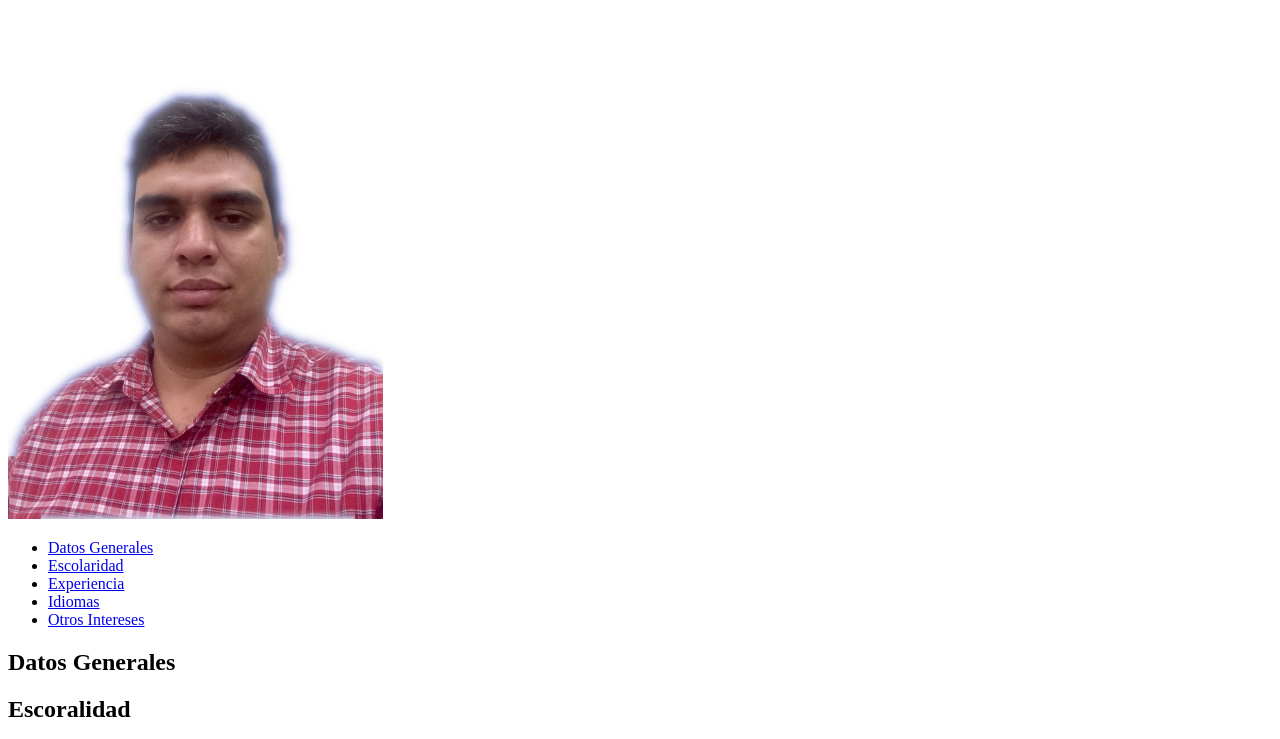
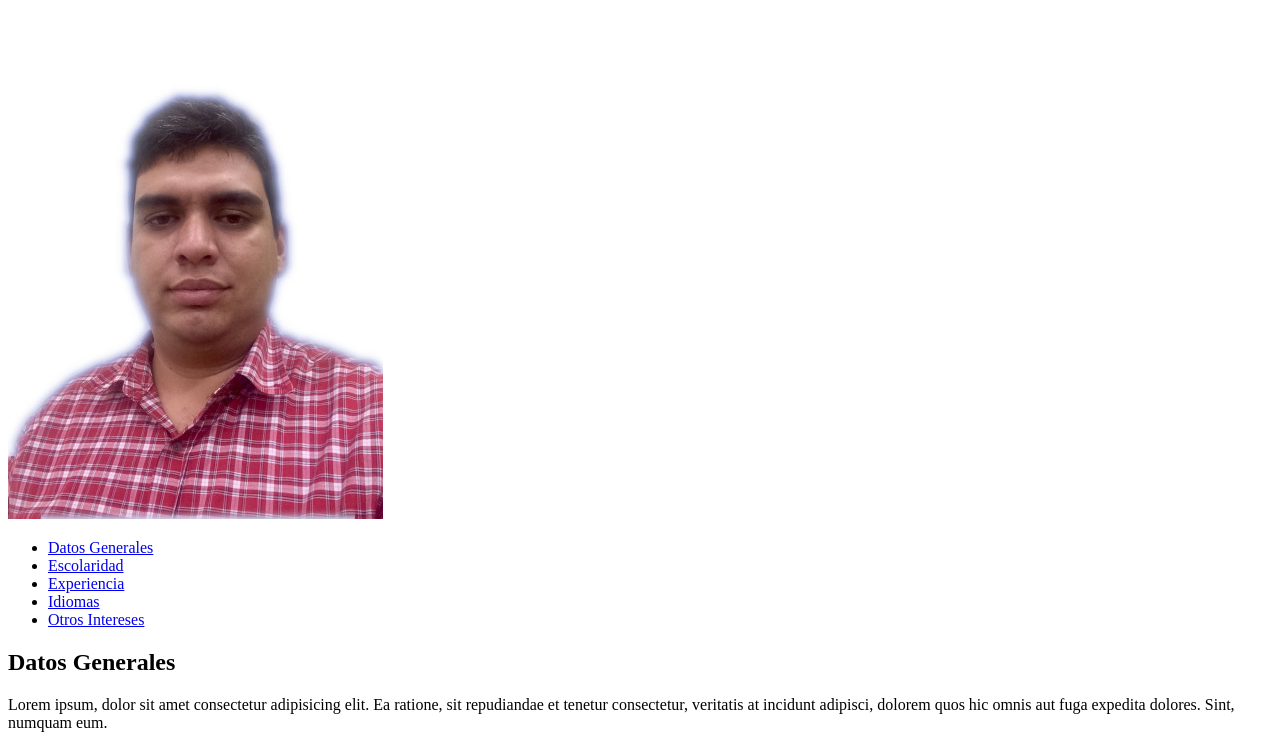
Before and after one commit to obetancourthunicah/obetancourthunicah.github.io, a plain HTML site: page index.html in a window 1280 px wide. Shown: the part 61-800 px from the top of the page. Drawn offline with Linux system fonts and the light colour scheme.

Commit message:
Agregando Parrafo

```diff
--- a/index.html
+++ b/index.html
@@ -18,6 +18,7 @@
     </ul>
 
     <h2 id="dgeneral">Datos Generales</h2>
+    <p>Lorem ipsum, dolor sit amet consectetur adipisicing elit. Ea ratione, sit repudiandae et tenetur consectetur, veritatis at incidunt adipisci, dolorem quos hic omnis aut fuga expedita dolores. Sint, numquam eum.</p>
     <h2 id="descolar">Escoralidad</h2>
     <h2 id="dexperiencia">Experiencia</h2>
     <h2 id="didiomas">Idiomas</h2>
```
